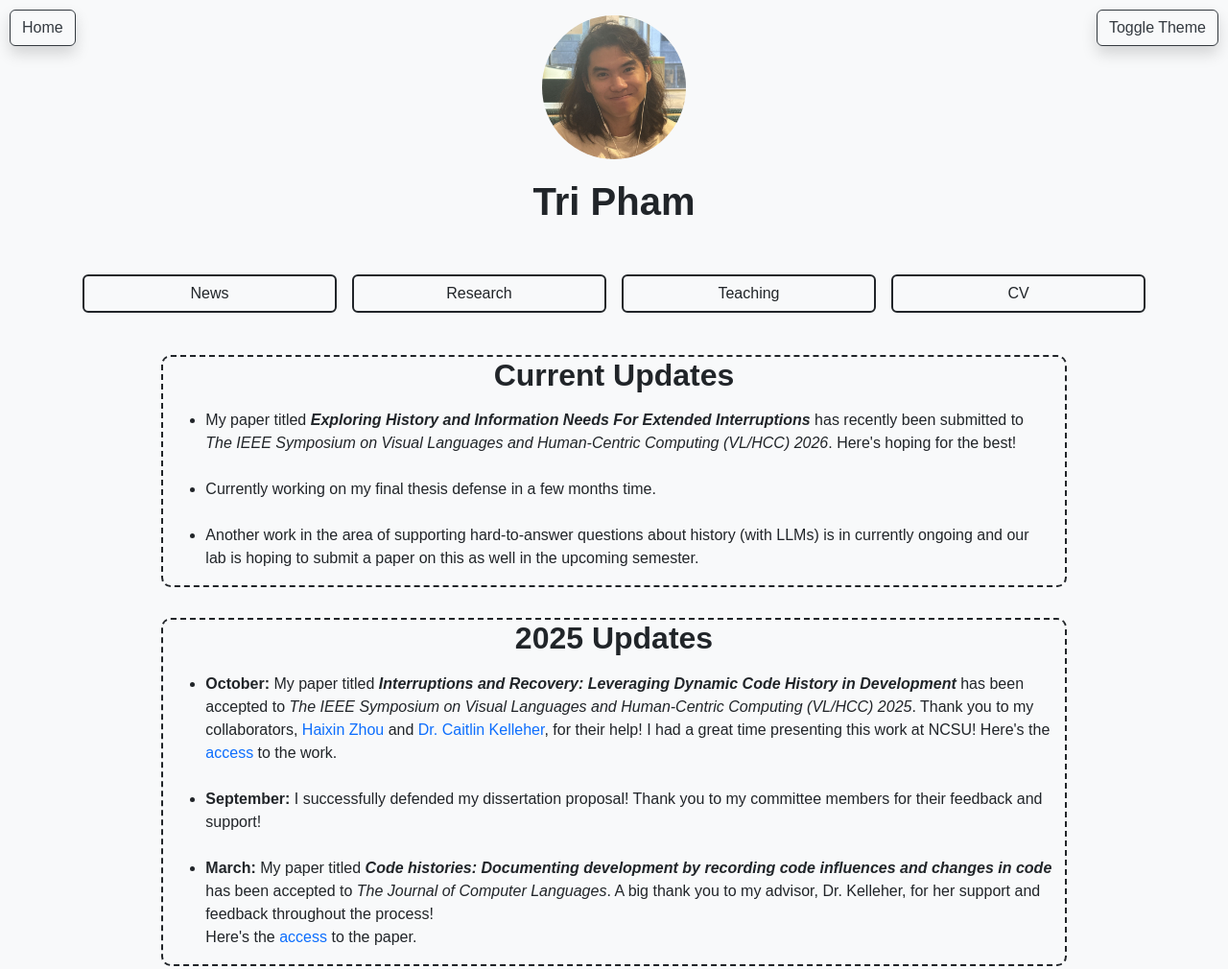
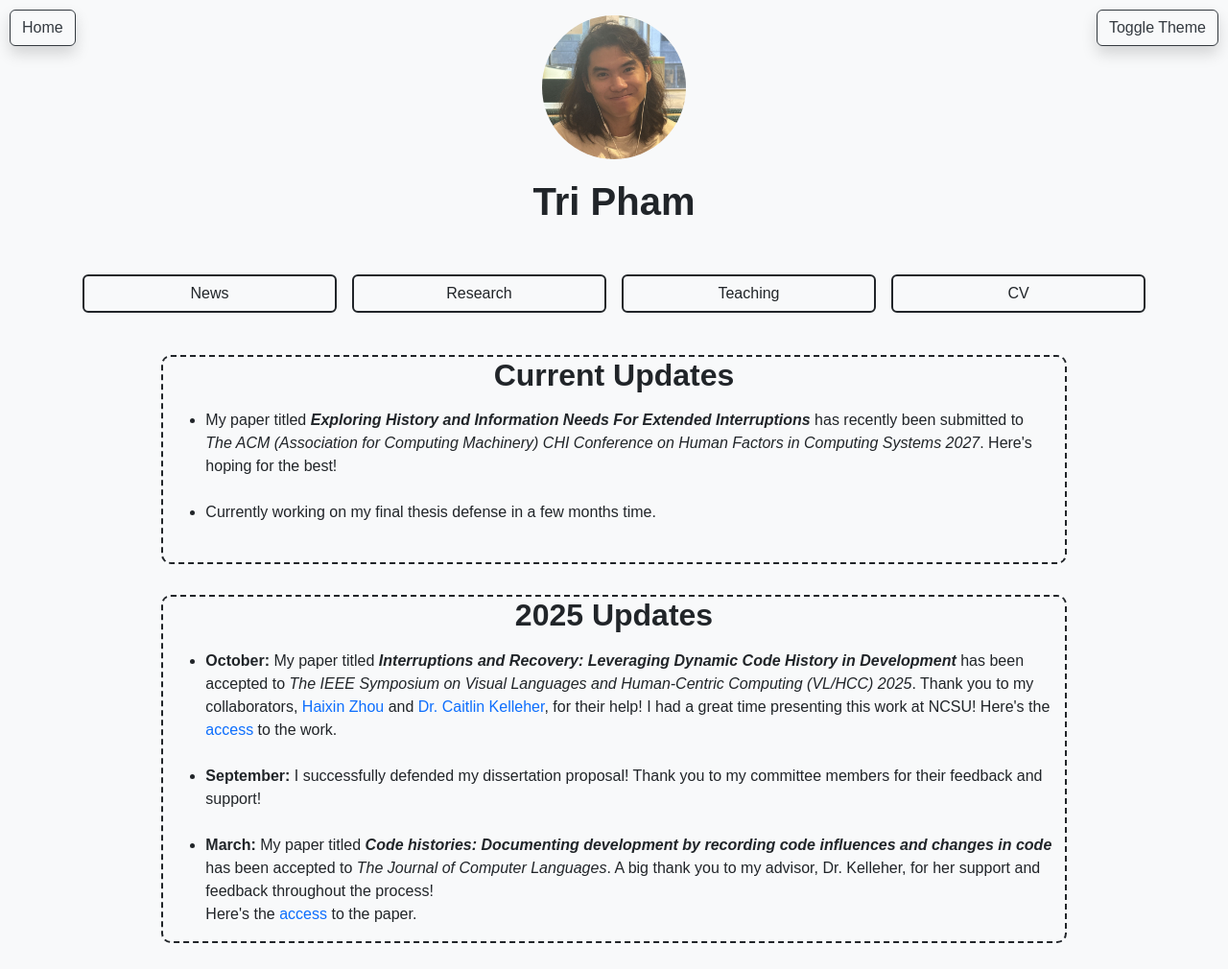
Before and after one commit to itstreefam/itstreefam.github.io, a plain HTML site: page html/news.html in a window 1280 px wide. Shown: the top 1010 px of the page at 96% size. Drawn offline with nearby package versions, Linux system fonts and the light colour scheme.

Commit message:
quick update

```diff
--- a/html/news.html
+++ b/html/news.html
@@ -54,10 +54,9 @@
         <div class="col-md-10 offset-md-1 border-custom">
           <h2>Current Updates</h2>
           <ul>
-            <li>My paper titled <b><i>Exploring History and Information Needs For Extended Interruptions</i></b> has recently been submitted to <i>The IEEE Symposium on Visual Languages and Human-Centric Computing (VL/HCC) 2026</i>.
+            <li>My paper titled <b><i>Exploring History and Information Needs For Extended Interruptions</i></b> has recently been submitted to <i>The ACM (Association for Computing Machinery) CHI Conference on Human Factors in Computing Systems 2027</i>.
             Here's hoping for the best!</li><br>
             <li>Currently working on my final thesis defense in a few months time.</li><br>
-            <li>Another work in the area of supporting hard-to-answer questions about history (with LLMs) is in currently ongoing and our lab is hoping to submit a paper on this as well in the upcoming semester.</li>
           </ul>
         </div>
       </div>
```
Also changed, not shown: html/cv.html (+1 -1 lines), index.html (+1 -1 lines), 2 other files.
